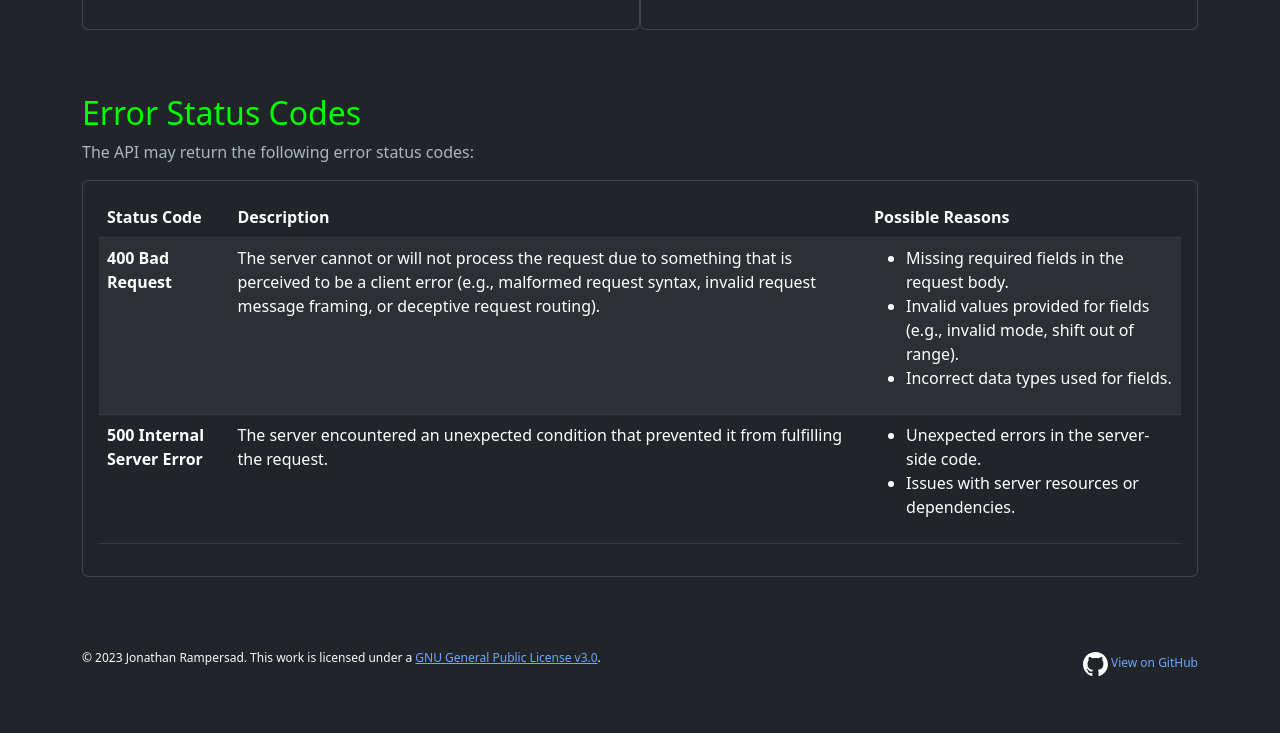
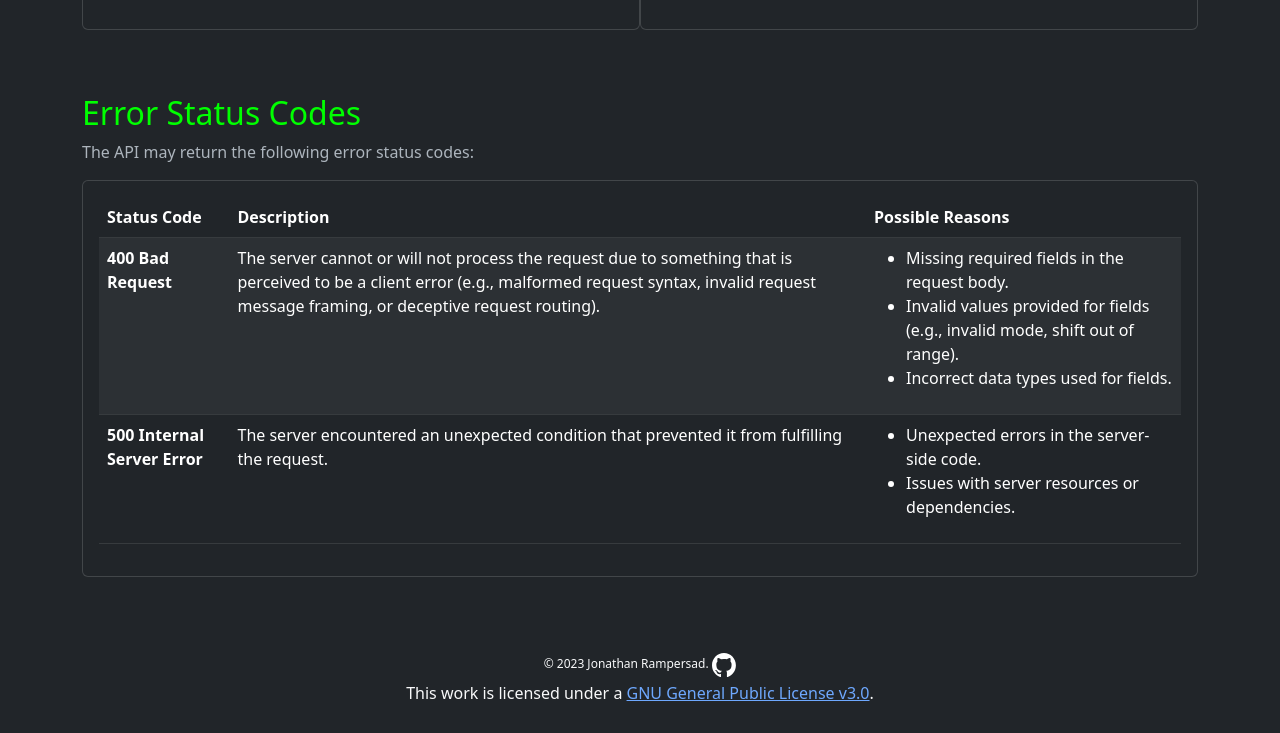
Before and after one commit to jono-rams/cipher-api, a website: page src/index.html in a window 1280 px wide. Shown: the part 3529-4262 px from the top of the page. Before the commit the page ends 4236 px from the top, so only its background shows below. Drawn offline with nearby package versions, Linux system fonts and the light colour scheme.

Commit message:
Updated Footer Styling

```diff
--- a/src/index.html
+++ b/src/index.html
@@ -1,5 +1,6 @@
 <!DOCTYPE html>
 <html lang="en" data-bs-theme="dark">
+
 <head>
   <meta charset="UTF-8">
   <meta name="viewport" content="width=device-width, initial-scale=1.0">
@@ -8,37 +9,48 @@
     integrity="sha384-9ndCyUaIbzAi2FUVXJi0CjmCapSmO7SnpJef0486qhLnuZ2cdeRhO02iuK6FUUVM" crossorigin="anonymous">
   <style>
     .matrix-green {
-  color: #00FF00; /* Matrix green */
+      color: #00FF00;
+      /* Matrix green */
     }
 
     .accent-color {
-  color: #00FFFF; /* Cyan */
+      color: #00FFFF;
+      /* Cyan */
     }
 
     pre {
-  background-color: #212529; /* Dark background for code blocks */
-  color: #eee; /* Light text color for code blocks */
+      background-color: #212529;
+      /* Dark background for code blocks */
+      color: #eee;
+      /* Light text color for code blocks */
       padding: 1rem;
       border-radius: 0.5rem;
       overflow-x: auto;
-  white-space: pre-wrap; /* Allow line breaks in preformatted text */
-  word-break: break-all; /* Break long words */
+      white-space: pre-wrap;
+      /* Allow line breaks in preformatted text */
+      word-break: break-all;
+      /* Break long words */
     }
 
     .code-container {
       display: flex;
-  flex-direction: column; /* Stack code examples vertically on small screens */
+      flex-direction: column;
       align-items: stretch;
     }
 
     .code-container .card {
       flex: 1;
-  margin-bottom: 1rem; /* Add spacing between examples on small screens */
+      margin-bottom: 1rem;
+    }
+
+    footer p {
+      margin-top: 0.25rem;
+      margin-bottom: 0.25rem;
     }
 
     @media (min-width: 768px) {
       .code-container {
-    flex-direction: row; /* Display examples side-by-side on larger screens */
+        flex-direction: row;
       }
     }
   </style>
@@ -48,7 +60,9 @@ pre {
   <div class="container">
     <header class="mt-5">
       <h1 class="display-4 matrix-green">Cipher API</h1>
-      <p class="lead">by Jonathan Rampersad</p> <p class="lead">This API provides endpoints for encrypting and decrypting messages using various classical ciphers.
+      <p class="lead">by Jonathan Rampersad</p>
+      <p class="lead">This API provides endpoints for encrypting and decrypting messages using various classical
+        ciphers.
         Explore the documentation below to learn how to integrate these ciphers into your applications.</p>
     </header>
 
@@ -58,7 +72,8 @@ pre {
         cipher that shifts each letter in the plaintext message a certain number of positions down the alphabet.</p>
       <div class="card bg-dark">
         <div class="card-body">
-          <h5 class="card-title"><span class="accent-color">POST</span> <span class="accent-color">/api/caeser</span></h5>
+          <h5 class="card-title"><span class="accent-color">POST</span> <span class="accent-color">/api/caeser</span>
+          </h5>
           <p class="card-text">Encrypts or decrypts text using the Caesar cipher.</p>
           <h6 class="matrix-green">Request Body</h6>
           <pre>
@@ -126,7 +141,8 @@ print(response.json())
         encrypting alphabetic text using a polyalphabetic substitution based on the letters of a keyword.</p>
       <div class="card bg-dark">
         <div class="card-body">
-          <h5 class="card-title"><span class="accent-color">POST</span> <span class="accent-color">/api/vigenere</span></h5>
+          <h5 class="card-title"><span class="accent-color">POST</span> <span class="accent-color">/api/vigenere</span>
+          </h5>
           <p class="card-text">Encrypts or decrypts text using the Vigenere cipher.</p>
           <h6 class="matrix-green">Request Body</h6>
           <pre>
@@ -194,7 +210,8 @@ print(response.json())
         cipher that reverses the alphabet, so 'A' becomes 'Z', 'B' becomes 'Y', and so on.</p>
       <div class="card bg-dark">
         <div class="card-body">
-          <h5 class="card-title"><span class="accent-color">POST</span> <span class="accent-color">/api/atbash</span></h5>
+          <h5 class="card-title"><span class="accent-color">POST</span> <span class="accent-color">/api/atbash</span>
+          </h5>
           <p class="card-text">Encrypts or decrypts text using the Atbash cipher.</p>
           <h6 class="matrix-green">Request Body</h6>
           <pre>
@@ -269,7 +286,9 @@ print(response.json())
             <tbody>
               <tr>
                 <th scope="row">400 Bad Request</th>
-                <td>The server cannot or will not process the request due to something that is perceived to be a client error (e.g., malformed request syntax, invalid request message framing, or deceptive request routing).</td>
+                <td>The server cannot or will not process the request due to something that is perceived to be a client
+                  error (e.g., malformed request syntax, invalid request message framing, or deceptive request routing).
+                </td>
                 <td>
                   <ul>
                     <li>Missing required fields in the request body.</li>
@@ -295,18 +314,18 @@ print(response.json())
     </section>
 
   </div>
+
   <footer class="bg-dark text-light py-4 mt-5">
     <div class="container">
-      <div class="row">
-        <div class="col-md-6">
-          <p style="font-size: 12px;">&copy; 2023 Jonathan Rampersad. This work is licensed under a <a href="https://www.gnu.org/licenses/gpl-3.0.en.html" target="_blank" rel="noopener noreferrer">GNU General Public License v3.0</a>.</p>
-        </div>
-        <div class="col-md-6 text-md-end">
-          <a style="font-size: 12px; text-decoration: none;" href="https://github.com/jono-rams/cipher-api" target="_blank" rel="noopener noreferrer">
+      <div style="text-align: center;">
+        <p style="font-size: 12px;">&copy; 2023 Jonathan Rampersad.
+          <a style="font-size: 12px; text-decoration: none;" href="https://github.com/jono-rams/cipher-api"
+            target="_blank" rel="noopener noreferrer">
             <img src="img/github-logo.svg" alt="GitHub logo" height="24">
-            View on GitHub
           </a>
-        </div>
+        </p>
+        <p class="">This work is licensed under a <a href="https://www.gnu.org/licenses/gpl-3.0.en.html" target="_blank"
+            rel="noopener noreferrer">GNU General Public License v3.0</a>.</p>
       </div>
     </div>
   </footer>
@@ -315,4 +334,5 @@ print(response.json())
     integrity="sha384-geWF76RCwLtnZ8qwWowPQNguL3RmwHVBC9FhGdlKrxdiJJigb/j/68SIy3Te4Bkz"
     crossorigin="anonymous"></script>
 </body>
+
 </html>
```
Lines whose indentation alone changed are shown as unchanged.
